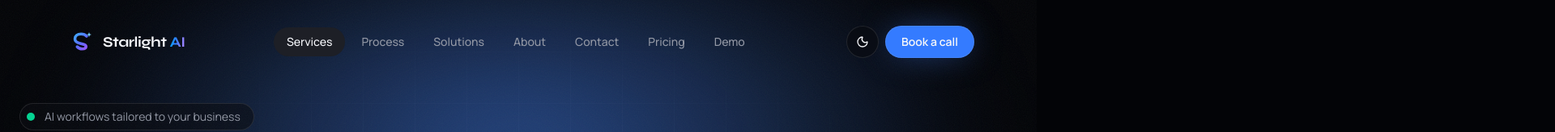
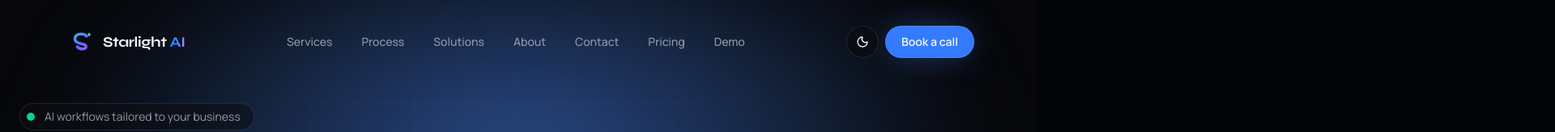
Before and after one commit to abbasimohsin392-prog/Starlight, a Next.js app: page / in a window 1280 px wide. Shown: the top 164 px of the page at 81% size, 1920 px wide, since content can reach past the window. Built offline with nearby package versions, Linux system fonts and the light colour scheme.

Commit message:
Create dedicated pages and shorten homepage navigation

```diff
--- a/components/site/nav.tsx
+++ b/components/site/nav.tsx
@@ -3,7 +3,6 @@
 import { useEffect, useState } from 'react'
 import { usePathname } from 'next/navigation'
 import { motion, AnimatePresence, useScroll, useMotionValueEvent } from 'framer-motion'
-import { useLenis } from 'lenis/react'
 import { Menu, X } from 'lucide-react'
 import { navLinks } from '@/lib/data'
 import { Wordmark } from './logo'
@@ -14,28 +13,11 @@ import { cn } from '@/lib/utils'
 
 export function Nav() {
   const [scrolled, setScrolled] = useState(false)
-  const [active, setActive] = useState('')
   const [open, setOpen] = useState(false)
   const { scrollY } = useScroll()
-  const lenis = useLenis()
   const pathname = usePathname()
 
   useMotionValueEvent(scrollY, 'change', (y) => setScrolled(y > 40))
-
-  useEffect(() => {
-    const sections = navLinks
-      .map((l) => document.getElementById(l.id))
-      .filter((el): el is HTMLElement => Boolean(el))
-    const observer = new IntersectionObserver(
-      (entries) => {
-        const visible = entries.filter((e) => e.isIntersecting).sort((a, b) => b.intersectionRatio - a.intersectionRatio)[0]
-        if (visible) setActive(visible.target.id)
-      },
-      { rootMargin: '-40% 0px -50% 0px', threshold: [0, 0.2, 0.5] },
-    )
-    sections.forEach((s) => observer.observe(s))
-    return () => observer.disconnect()
-  }, [pathname])
 
   useEffect(() => {
     if (!open) return
@@ -50,16 +32,10 @@ export function Nav() {
     setOpen(false)
   }, [pathname])
 
-  const goTo = (id: string) => (e: React.MouseEvent<HTMLAnchorElement>) => {
-    setOpen(false)
-    if (pathname !== '/') return
-    e.preventDefault()
-    const el = document.getElementById(id)
-    if (!el) return
-    if (lenis) lenis.scrollTo(el, { offset: -80, duration: 1.4 })
-    else el.scrollIntoView({ behavior: 'smooth' })
-    history.replaceState(null, '', `#${id}`)
-  }
+  const linkClass = (href: string) => cn(
+    'relative z-10 block rounded-full px-4 py-2 text-sm font-medium transition-colors',
+    pathname === href ? 'text-foreground' : 'text-muted-foreground hover:text-foreground',
+  )
 
   return (
     <>
@@ -80,26 +56,17 @@ export function Nav() {
           animate={{ height: scrolled ? 56 : 72 }}
           transition={{ duration: 0.5, ease }}
         >
-          <a href={pathname === '/' ? '#hero' : '/'} onClick={goTo('hero')} aria-label="Starlight AI home" className="pl-2">
+          <a href="/" aria-label="Starlight AI home" className="pl-2">
             <Wordmark />
           </a>
 
           <ul className="hidden items-center gap-1 xl:flex">
-            {navLinks.map((link) => {
-              const isActive = active === link.id
-              return (
+            {navLinks.map((link) => (
               <li key={link.id} className="relative">
-                  <a
-                    href={pathname === '/' ? `#${link.id}` : `/#${link.id}`}
-                    onClick={goTo(link.id)}
-                    className={cn(
-                      'relative z-10 block rounded-full px-4 py-2 text-sm font-medium transition-colors',
-                      isActive ? 'text-foreground' : 'text-muted-foreground hover:text-foreground',
-                    )}
-                  >
+                <a href={link.href} aria-current={pathname === link.href ? 'page' : undefined} className={linkClass(link.href)}>
                   {link.label}
                 </a>
-                  {isActive && (
+                {pathname === link.href && (
                   <motion.span
                     layoutId="nav-active"
                     className="absolute inset-0 rounded-full bg-muted"
@@ -107,17 +74,12 @@ export function Nav() {
                   />
                 )}
               </li>
-              )
-            })}
+            ))}
             <li className="relative">
-              <a href="/pricing" className={cn('relative z-10 block rounded-full px-4 py-2 text-sm font-medium transition-colors', pathname === '/pricing' ? 'text-foreground' : 'text-muted-foreground hover:text-foreground')}>
-                Pricing
-              </a>
+              <a href="/pricing" aria-current={pathname === '/pricing' ? 'page' : undefined} className={linkClass('/pricing')}>Pricing</a>
             </li>
             <li className="relative">
-              <a href="/demo/ai-receptionist" className={cn('relative z-10 block rounded-full px-4 py-2 text-sm font-medium transition-colors', pathname === '/demo/ai-receptionist' ? 'text-foreground' : 'text-muted-foreground hover:text-foreground')}>
-                Demo
-              </a>
+              <a href="/demo/ai-receptionist" className={linkClass('/demo/ai-receptionist')}>Demo</a>
             </li>
           </ul>
 
@@ -125,8 +87,7 @@ export function Nav() {
             <ThemeToggle />
             <Magnetic strength={0.25} className="hidden sm:inline-block">
               <a
-                href={pathname === '/' ? '#contact' : '/#contact'}
-                onClick={goTo('contact')}
+                href="/contact"
                 className="glow-primary inline-flex h-10 items-center rounded-full bg-primary px-5 text-sm font-semibold text-primary-foreground transition-transform hover:scale-[1.03]"
               >
                 Book a call
@@ -164,59 +125,24 @@ export function Nav() {
           >
             <nav aria-label="Mobile" className="mx-auto flex min-h-full w-full max-w-lg flex-col justify-center">
               <ul className="flex flex-col gap-1">
-                <motion.li
-                  initial={{ opacity: 0, x: 24 }}
-                  animate={{ opacity: 1, x: 0 }}
-                  transition={{ delay: 0.1, duration: 0.4, ease }}
-                >
-                  <a
-                    href={pathname === '/' ? '#hero' : '/'}
-                    onClick={goTo('hero')}
-                    className="font-display block py-2 text-3xl font-bold tracking-tight sm:text-4xl"
-                  >
-                    Home
-                  </a>
+                <motion.li initial={{ opacity: 0, x: 24 }} animate={{ opacity: 1, x: 0 }} transition={{ delay: 0.1, duration: 0.4, ease }}>
+                  <a href="/" onClick={() => setOpen(false)} className="font-display block py-2 text-3xl font-bold tracking-tight sm:text-4xl">Home</a>
                 </motion.li>
                 {navLinks.map((link, i) => (
-                  <motion.li
-                    key={link.id}
-                    initial={{ opacity: 0, x: 24 }}
-                    animate={{ opacity: 1, x: 0 }}
-                    transition={{ delay: 0.15 + i * 0.04, duration: 0.4, ease }}
-                  >
-                    <a
-                      href={pathname === '/' ? `#${link.id}` : `/#${link.id}`}
-                      onClick={goTo(link.id)}
-                      className="font-display block py-2 text-3xl font-bold tracking-tight sm:text-4xl"
-                    >
+                  <motion.li key={link.id} initial={{ opacity: 0, x: 24 }} animate={{ opacity: 1, x: 0 }} transition={{ delay: 0.15 + i * 0.04, duration: 0.4, ease }}>
+                    <a href={link.href} onClick={() => setOpen(false)} className="font-display block py-2 text-3xl font-bold tracking-tight sm:text-4xl">
                       {link.label}
                     </a>
                   </motion.li>
                 ))}
-                <motion.li
-                  initial={{ opacity: 0, x: 24 }}
-                  animate={{ opacity: 1, x: 0 }}
-                  transition={{ delay: 0.15 + navLinks.length * 0.04, duration: 0.4, ease }}
-                >
-                  <a href="/pricing" onClick={() => setOpen(false)} className="font-display block py-2 text-3xl font-bold tracking-tight sm:text-4xl">
-                    Pricing
-                  </a>
+                <motion.li initial={{ opacity: 0, x: 24 }} animate={{ opacity: 1, x: 0 }} transition={{ delay: 0.15 + navLinks.length * 0.04, duration: 0.4, ease }}>
+                  <a href="/pricing" onClick={() => setOpen(false)} className="font-display block py-2 text-3xl font-bold tracking-tight sm:text-4xl">Pricing</a>
                 </motion.li>
-                <motion.li
-                  initial={{ opacity: 0, x: 24 }}
-                  animate={{ opacity: 1, x: 0 }}
-                  transition={{ delay: 0.2 + navLinks.length * 0.04, duration: 0.4, ease }}
-                >
-                  <a href="/demo/ai-receptionist" onClick={() => setOpen(false)} className="font-display block py-2 text-3xl font-bold tracking-tight sm:text-4xl">
-                    AI Receptionist Demo
-                  </a>
+                <motion.li initial={{ opacity: 0, x: 24 }} animate={{ opacity: 1, x: 0 }} transition={{ delay: 0.2 + navLinks.length * 0.04, duration: 0.4, ease }}>
+                  <a href="/demo/ai-receptionist" onClick={() => setOpen(false)} className="font-display block py-2 text-3xl font-bold tracking-tight sm:text-4xl">AI Receptionist Demo</a>
                 </motion.li>
               </ul>
-              <a
-                href={pathname === '/' ? '#contact' : '/#contact'}
-                onClick={goTo('contact')}
-                className="mt-8 inline-flex min-h-14 w-full items-center justify-center rounded-full bg-primary px-5 text-base font-semibold text-primary-foreground"
-              >
+              <a href="/contact" onClick={() => setOpen(false)} className="mt-8 inline-flex min-h-14 w-full items-center justify-center rounded-full bg-primary px-5 text-base font-semibold text-primary-foreground">
                 Book a call
               </a>
             </nav>
```
Lines whose indentation alone changed are shown as unchanged.
